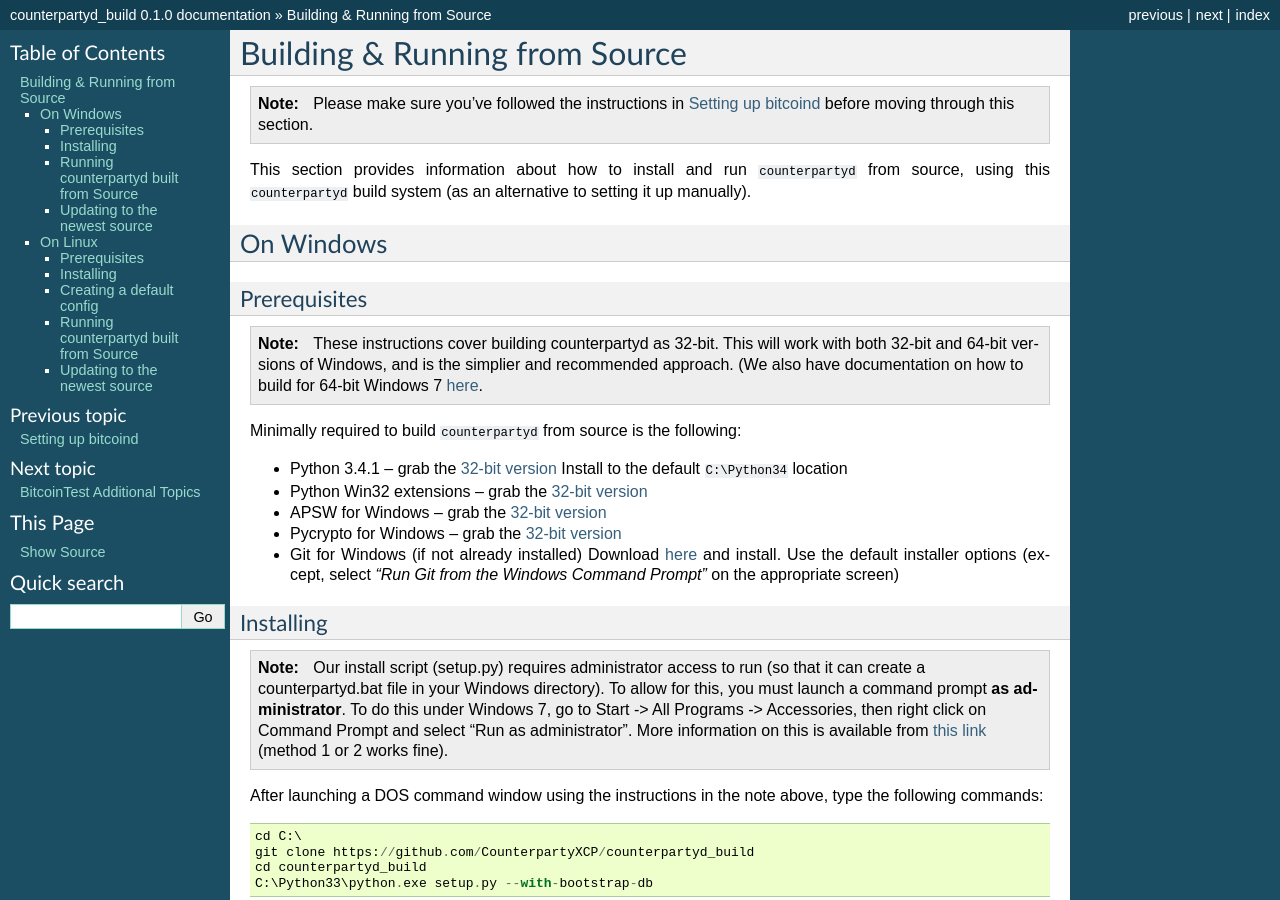
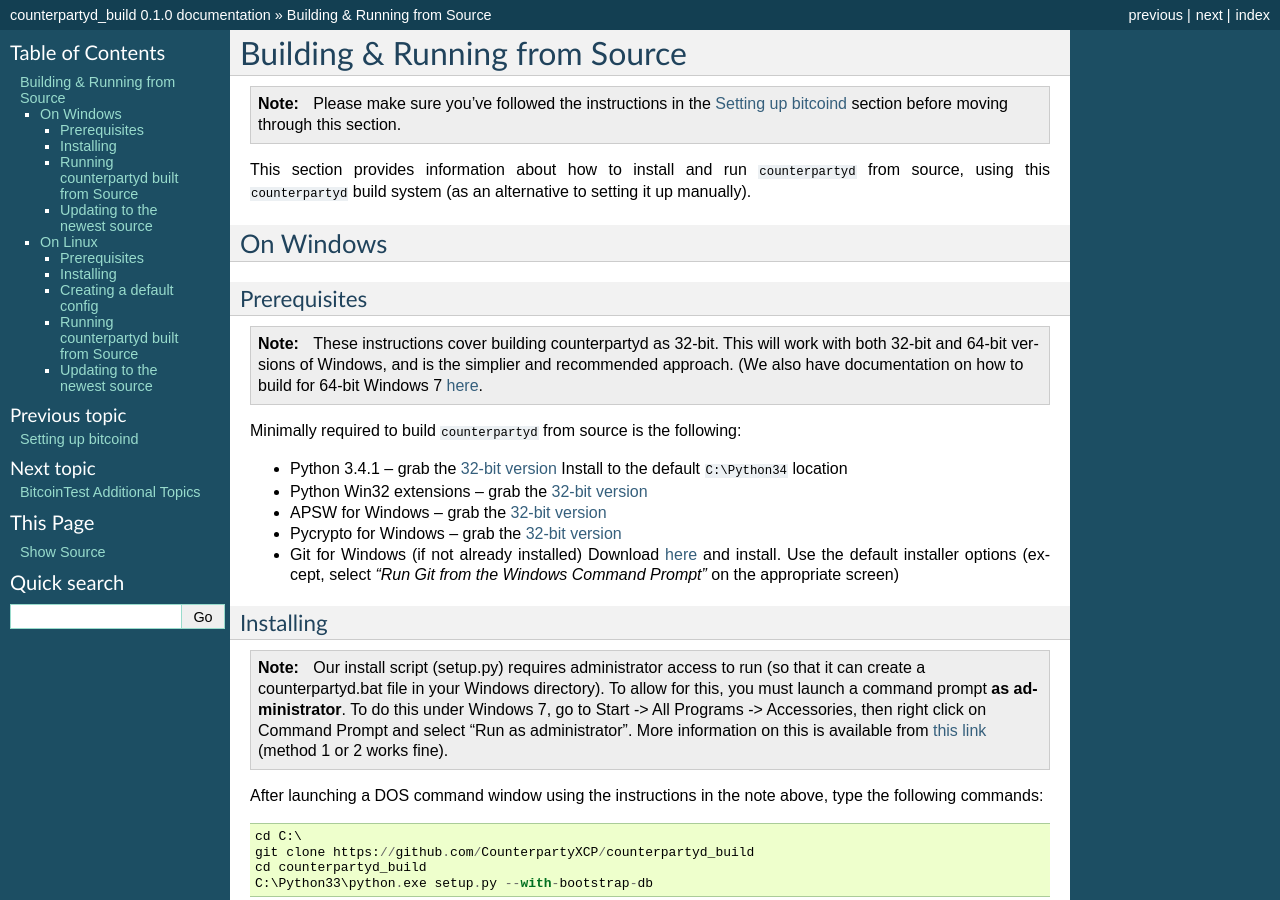
Before and after one commit to CounterpartyXCP/federatednode, a Sphinx documentation site: the page built from docs/BuildingFromSource.rst, in a window 1280 px wide and 900 px high. Built offline with Sphinx 7.4.7, drawn with Linux system fonts in a browser that asks for light colours; some of the changed text lies outside the part shown.

Commit message:
changed doc links

```diff
--- a/docs/BuildingFromSource.rst
+++ b/docs/BuildingFromSource.rst
@@ -3,7 +3,9 @@
 
 .. note::
 
-    Please make sure you've followed the instructions in :doc:`SettingUpBitcoind` before moving through this section.
+    Please make sure you've followed the instructions in the
+    `Setting up bitcoind <http://counterparty.io/docs/build-system/set-up-bitcoind/>`__ section before
+    moving through this section.
 
 This section provides information about how to install and run ``counterpartyd`` from source, using this
 ``counterpartyd`` build system (as an alternative to setting it up manually).
@@ -136,7 +138,7 @@
 Creating a default config
 ^^^^^^^^^^^^^^^^^^^^^^^^^^^
 
-Follow the instructions listed under the **Config and Logging** section in :doc:`AdditionalTopics`.
+Follow the instructions listed under the **Config and Logging** section in the `Additional Topics <http://counterparty.io/docs/build-system/additional/>`__ section.
 
 
 Running counterpartyd built from Source
```
